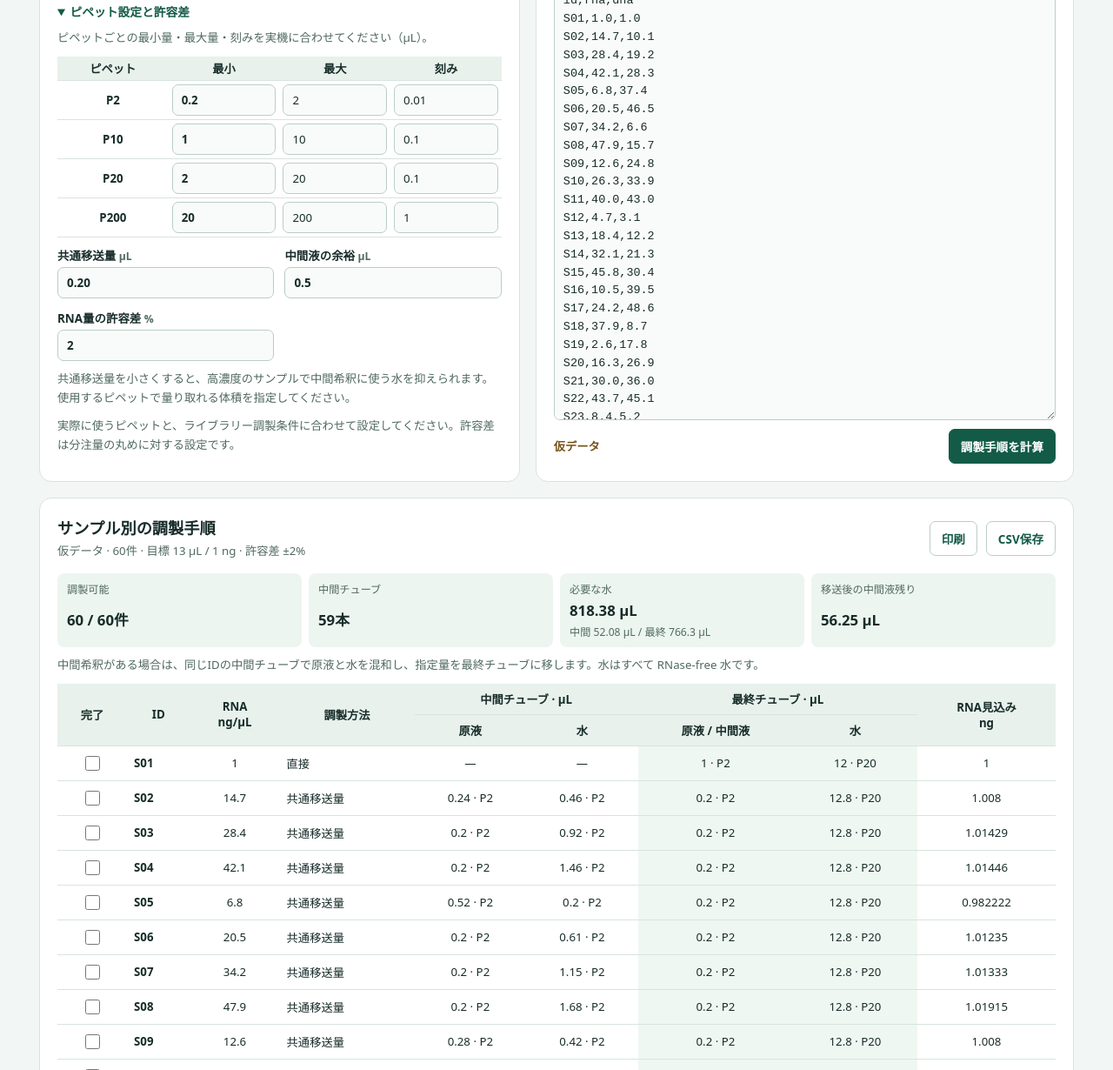
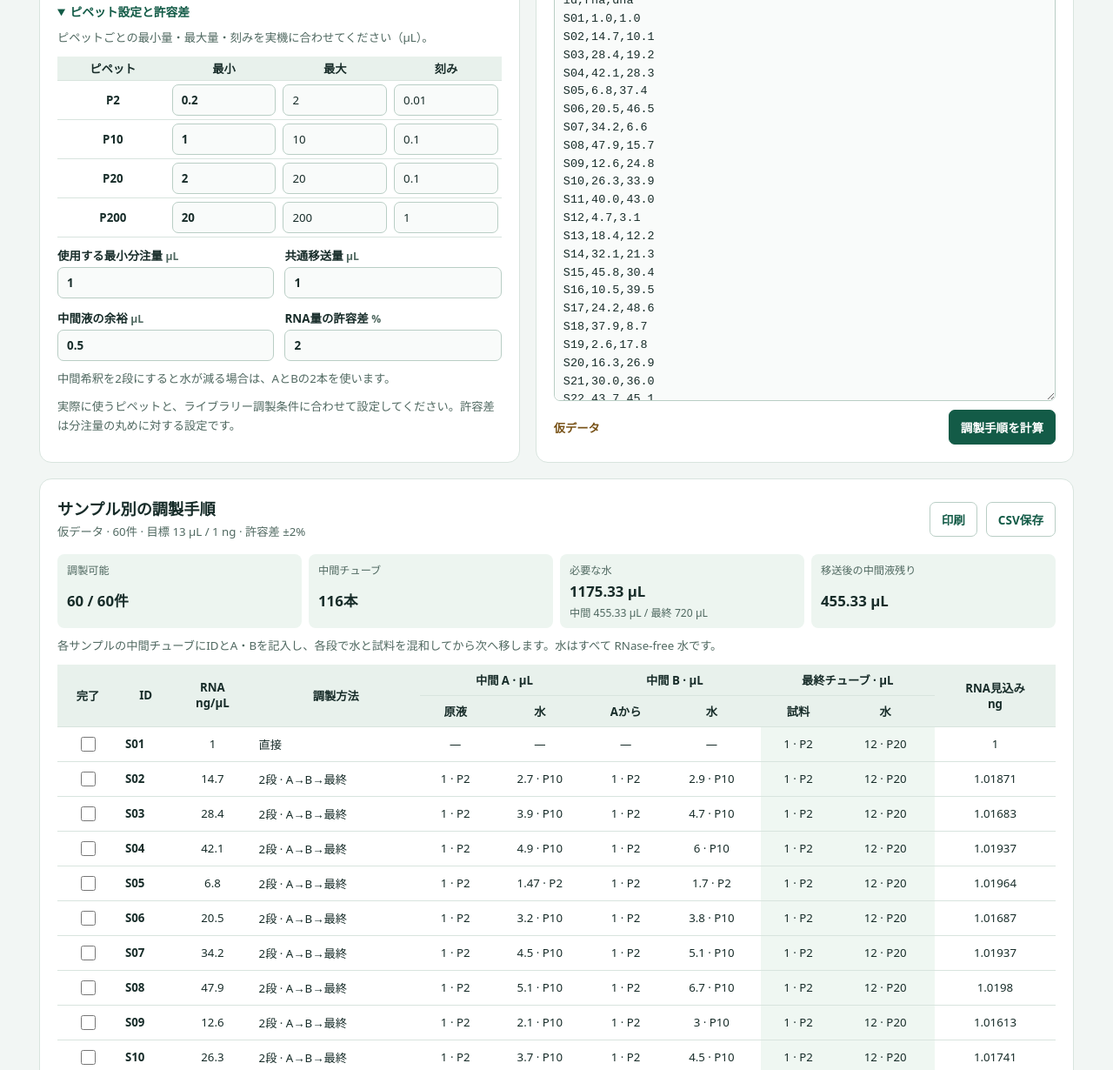
Before and after one commit to namennayo114514-ship-it/dilution-planner, a plain HTML site: page index.html in a window 1280 px wide. Shown: the part 362-1592 px from the top of the page at 87% size. Drawn offline with Linux system fonts and the light colour scheme.

Commit message:
Save water with two-stage dilution and a minimum transfer volume

```diff
--- a/app.js
+++ b/app.js
@@ -7,7 +7,7 @@
 const byId = id => document.getElementById(id);
 const form = byId("plan-form");
 const input = byId("samples");
-const labels = { direct: "直接", shared: "共通移送量", custom: "個別移送量", hold: "要確認" };
+const labels = { direct: "直接", serial: "2段 · A→B→最終", shared: "1段 · A→最終", custom: "1段 · 個別移送", hold: "要確認" };
 let current = [];
 let demo = false;
 
@@ -42,14 +42,14 @@ function cell(row, content) {
 
 function render(grid) {
   const ready = current.filter(row => row.kind !== "hold");
-  const intermediateWater = ready.reduce((sum, row) => sum + row.intermediateWater, 0);
+  const intermediateWater = ready.reduce((sum, row) => sum + row.intermediateWater + (row.secondWater ?? 0), 0);
   const finalWater = ready.reduce((sum, row) => sum + row.finalWater, 0);
   const waste = ready.reduce((sum, row) => sum + row.waste, 0);
   byId("result-context").textContent =
     `${demo ? "仮データ · " : ""}${current.length}件 · 目標 ${displayNumber(grid.final / 1000)} µL / ${displayNumber(grid.mass)} ng · 許容差 ±${displayNumber(grid.tolerance * 100)}%`;
   const metrics = [
     ["調製可能", `${ready.length} / ${current.length}件`],
-    ["中間チューブ", `${ready.filter(row => row.kind !== "direct").length}本`],
+    ["中間チューブ", `${ready.reduce((count, row) => count + (row.kind === "serial" ? 2 : Number(row.kind !== "direct")), 0)}本`],
     ["必要な水", `${displayNumber(intermediateWater + finalWater)} µL`,
       `中間 ${displayNumber(intermediateWater)} µL / 最終 ${displayNumber(finalWater)} µL`],
     ["移送後の中間液残り", `${displayNumber(waste)} µL`]
@@ -87,6 +87,8 @@ function render(grid) {
     const steps = [
       [plan.kind === "direct" ? null : plan.source, plan.sourcePipette],
       [plan.kind === "direct" ? null : plan.intermediateWater, plan.intermediateWaterPipette],
+      [plan.secondSource, plan.secondSourcePipette],
+      [plan.secondWater, plan.secondWaterPipette],
       [plan.aliquot, plan.aliquotPipette],
       [plan.finalWater, plan.finalWaterPipette]
     ];
@@ -121,11 +123,13 @@ function csvCell(value) {
 function download() {
   const heading = ["ID", "原液RNA ng/µL", "原液DNA ng/µL", "原液残量 µL", "調製方法",
     "中間 原液 µL", "中間 原液 ピペット", "中間 水 µL", "中間 水 ピペット",
+    "中間B Aから µL", "中間B 移送 ピペット", "中間B 水 µL", "中間B 水 ピペット",
     "最終 原液または中間液 µL", "最終 移送 ピペット", "最終 水 µL", "最終 水 ピペット",
     "RNA見込み ng", "目標との差 %", "中間液残り µL"];
   const rows = current.map(p => [p.id, p.rna, p.dna, p.stock, p.reason || labels[p.kind],
     p.kind === "direct" ? null : p.source, p.kind === "direct" ? null : p.sourcePipette,
     p.kind === "direct" ? null : p.intermediateWater, p.intermediateWaterPipette,
+    p.secondSource, p.secondSourcePipette, p.secondWater, p.secondWaterPipette,
     p.aliquot, p.aliquotPipette, p.finalWater, p.finalWaterPipette, p.amount?.toPrecision(8), p.error?.toFixed(4), p.waste]);
   const csv = [heading, ...rows].map(row => row.map(csvCell).join(",")).join("\r\n");
   const url = URL.createObjectURL(new Blob(["\uFEFF", csv], { type: "text/csv;charset=utf-8" }));
--- a/index.html
+++ b/index.html
@@ -5,9 +5,9 @@
 <meta name="viewport" content="width=device-width, initial-scale=1">
 <title>希釈プランナー</title>
 <meta name="description" content="Qubitの濃度からサンプルごとの希釈手順を計算します。">
-<link rel="stylesheet" href="style.css?v=pipettes">
-<script defer src="planner.js?v=pipettes"></script>
-<script defer src="app.js?v=water"></script>
+<link rel="stylesheet" href="style.css?v=serial">
+<script defer src="planner.js?v=serial"></script>
+<script defer src="app.js?v=serial"></script>
 </head>
 <body>
 <header><div class="shell brand"><span class="mark" aria-hidden="true">µ</span> 希釈プランナー</div></header>
@@ -37,11 +37,12 @@
           </tbody>
         </table>
         <div class="settings">
-          <label title="中間希釈液から最終チューブへ移す共通体積">共通移送量 <span>µL</span><input name="transfer" type="number" step="any" value="0.20" required></label>
+          <label>使用する最小分注量 <span>µL</span><input name="minimum" type="number" step="any" value="1" required></label>
+          <label title="中間希釈液から最終チューブへ移す共通体積">共通移送量 <span>µL</span><input name="transfer" type="number" step="any" value="1" required></label>
           <label title="移送後に中間チューブに残す最小体積">中間液の余裕 <span>µL</span><input name="reserve" type="number" step="any" value="0.5" required></label>
           <label title="分注刻みによる計算上のRNA量のずれ">RNA量の許容差 <span>%</span><input name="tolerance" type="number" step="any" value="2" required></label>
         </div>
-        <p class="note">共通移送量を小さくすると、高濃度のサンプルで中間希釈に使う水を抑えられます。使用するピペットで量り取れる体積を指定してください。</p>
+        <p class="note">中間希釈を2段にすると水が減る場合は、AとBの2本を使います。</p>
       </details>
       <!-- OUTPUT は下の操作表とCSV。ファイルの保存先はダウンロード時に指定。ここまで変更 -->
       <p class="note">実際に使うピペットと、ライブラリー調製条件に合わせて設定してください。許容差は分注量の丸めに対する設定です。</p>
@@ -60,12 +61,12 @@
       <div class="actions"><button class="secondary" id="print" type="button">印刷</button><button class="secondary" id="export" type="button">CSV保存</button></div>
     </div>
     <div id="summary" class="metrics" aria-live="polite"></div>
-    <p class="note">中間希釈がある場合は、同じIDの中間チューブで原液と水を混和し、指定量を最終チューブに移します。水はすべて RNase-free 水です。</p>
+    <p class="note">各サンプルの中間チューブにIDとA・Bを記入し、各段で水と試料を混和してから次へ移します。水はすべて RNase-free 水です。</p>
     <div class="table-wrap" tabindex="0" aria-label="サンプル別の操作表">
       <table>
         <thead>
-          <tr><th rowspan="2" scope="col">完了</th><th rowspan="2" scope="col">ID</th><th rowspan="2" scope="col">RNA<br>ng/µL</th><th rowspan="2" scope="col">調製方法</th><th colspan="2" scope="colgroup">中間チューブ · µL</th><th colspan="2" scope="colgroup">最終チューブ · µL</th><th rowspan="2" scope="col">RNA見込み<br>ng</th></tr>
-          <tr><th scope="col">原液</th><th scope="col">水</th><th scope="col">原液 / 中間液</th><th scope="col">水</th></tr>
+          <tr><th rowspan="2" scope="col">完了</th><th rowspan="2" scope="col">ID</th><th rowspan="2" scope="col">RNA<br>ng/µL</th><th rowspan="2" scope="col">調製方法</th><th colspan="2" scope="colgroup">中間 A · µL</th><th colspan="2" scope="colgroup">中間 B · µL</th><th colspan="2" scope="colgroup">最終チューブ · µL</th><th rowspan="2" scope="col">RNA見込み<br>ng</th></tr>
+          <tr><th scope="col">原液</th><th scope="col">水</th><th scope="col">Aから</th><th scope="col">水</th><th scope="col">試料</th><th scope="col">水</th></tr>
         </thead>
         <tbody id="rows"></tbody>
       </table>
--- a/planner.js
+++ b/planner.js
@@ -47,9 +47,9 @@ const EPS = 1e-8;
 const UNITS = 1000;
 
 function prepare(settings) {
-  const { volume, mass, transfer, reserve, tolerance } = settings;
+  const { volume, mass, transfer, reserve, tolerance, minimum } = settings;
   if (!Object.values(settings).every(Number.isFinite) || mass <= 0 || volume <= 0 ||
-      transfer <= 0 || transfer > volume || reserve < 0 || tolerance < 0 || tolerance >= 100) {
+      minimum <= 0 || transfer < minimum || transfer > volume || reserve < 0 || tolerance < 0 || tolerance >= 100) {
     throw new Error("調製条件を確認してください。共通移送量は最終体積以下で指定します。");
   }
   const ticks = value => {
@@ -71,6 +71,10 @@ function prepare(settings) {
     for (let value = min; value <= max; value += step) {
       if (!pipettes.has(value)) pipettes.set(value, name);
     }
+  }
+  const floor = ticks(minimum);
+  for (const value of pipettes.keys()) {
+    if (value > 0 && value < floor) pipettes.delete(value);
   }
   const common = ticks(transfer);
   if (!pipettes.has(common)) throw new Error("共通移送量をピペットで設定できる値にしてください。");
@@ -150,6 +154,34 @@ function planSample(sample, grid) {
   }
   const shared = aliquots.includes(transfer) ? find([transfer]) : null;
   const choice = shared || find(aliquots.filter(value => value !== transfer));
+  let serial;
+  // 原液は最小分注量、A→B と B→最終は共通移送量に揃える。
+  const source = volumes[0];
+  if (aliquots.includes(transfer) && source <= stockMax) {
+    for (const firstWater of volumes) {
+      const firstTotal = source + firstWater;
+      if (firstTotal < transfer + reserve) continue;
+      const waterSoFar = firstWater + final - transfer;
+      if (waterSoFar + volumes[0] >= (serial?.totalWater ?? choice?.totalWater ?? Infinity)) break;
+      const firstRatio = ratio * (source / firstTotal);
+      const minimumWater = transfer * (transfer * firstRatio / (1 + tolerance + EPS) - 1);
+      const secondWater = firstAtLeast(volumes, Math.max(reserve, minimumWater));
+      if (secondWater === undefined) continue;
+      const relative = firstRatio * transfer * (transfer / (transfer + secondWater));
+      const totalWater = waterSoFar + secondWater;
+      if (fits(relative) && totalWater < (serial?.totalWater ?? choice?.totalWater ?? Infinity)) {
+        serial = { firstWater, secondWater, relative, totalWater };
+      }
+    }
+  }
+  if (serial) {
+    const plan = result("serial", source, serial.firstWater, transfer, serial.relative);
+    return {
+      ...plan, secondSource: transfer / UNITS, secondSourcePipette: pipettes.get(transfer),
+      secondWater: serial.secondWater / UNITS, secondWaterPipette: pipettes.get(serial.secondWater),
+      waste: (source + serial.firstWater - transfer + serial.secondWater) / UNITS
+    };
+  }
   if (!choice) return hold("設定したピペットで調製不可");
   return result(shared ? "shared" : "custom", choice.source, choice.water, choice.aliquot, choice.relative);
 }
--- a/style.css
+++ b/style.css
@@ -59,7 +59,7 @@ thead { position: sticky; top: 0; z-index: 1; background: #e8f1ec; }
 th, td { text-align: center; padding: 8px; border-bottom: 1px solid var(--line); }
 td:nth-child(2), td:nth-child(4) { text-align: left; overflow-wrap: anywhere; }
 td:nth-child(2) { font-weight: 750; }
-td:nth-child(7), td:nth-child(8) { background: #eff7f2; }
+td:nth-child(9), td:nth-child(10) { background: #eff7f2; }
 tr.hold td, tr.custom td:nth-child(4) { background: #fff6df; color: #775116; }
 tr.done td { background: #e0eee6; color: #476057; }
 input[type=checkbox] { width: 17px; height: 17px; accent-color: var(--green); vertical-align: middle; }
```
Also changed, not shown: 1 other file.
